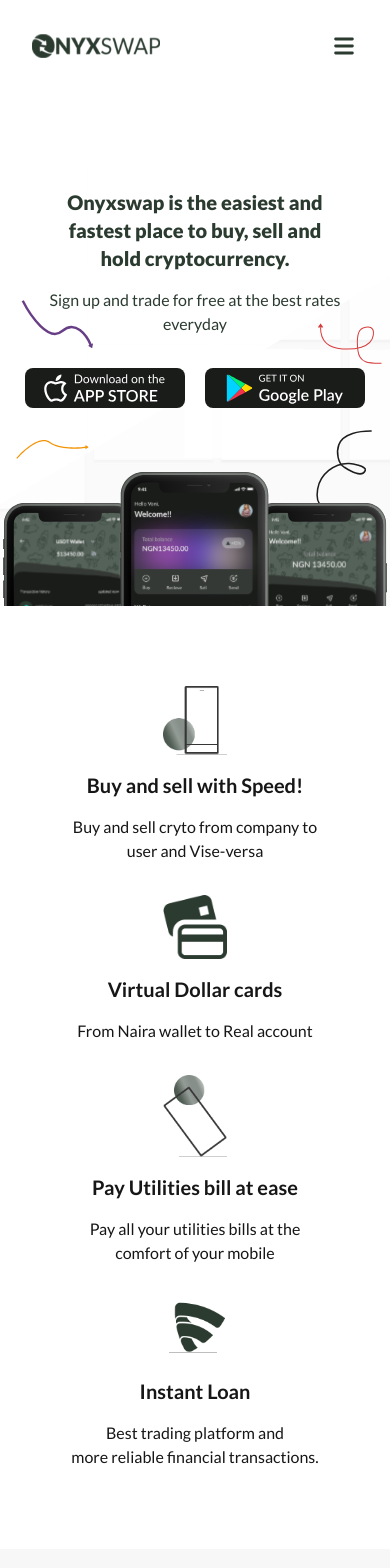
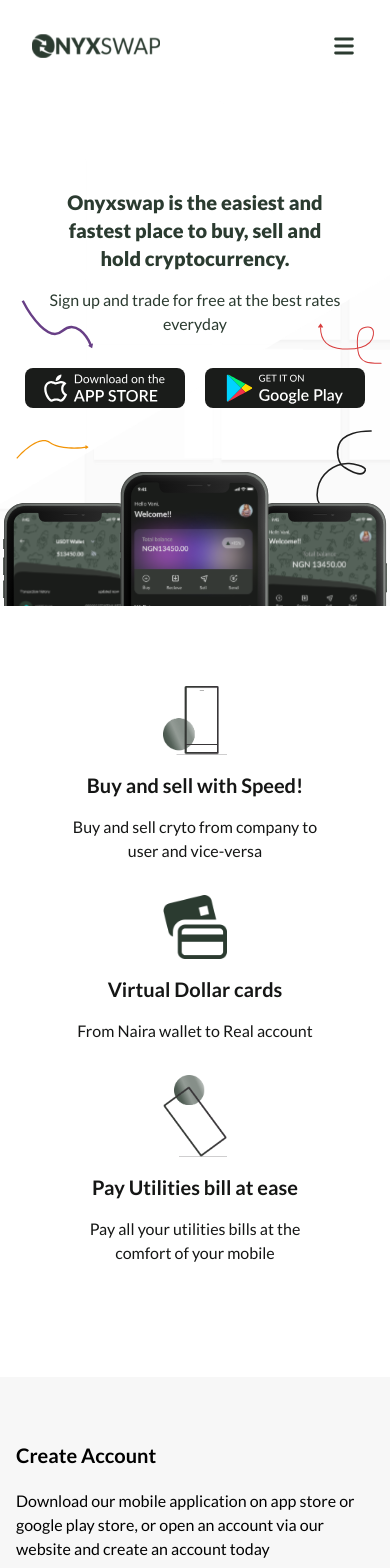
Before and after one commit to focus110/onyx, a React (Create React App) app: page / in a window 390 px wide. Shown: the top 1568 px of the page. Built offline with nearby package versions, Linux system fonts and the light colour scheme.

Commit message:
corrected typo and remove instant load service section

```diff
--- a/src/App.css
+++ b/src/App.css
@@ -21,3 +21,55 @@
     inset 0px 4px 22px rgba(43, 59, 48, 0.25);
   border-radius: 15px;
 }
+
+/*===== Animation =====*/
+.fade-in {
+  animation: fade-in 1s ease 0s 1 normal forwards;
+}
+
+@keyframes fade-in {
+  0% {
+    opacity: 0;
+  }
+
+  100% {
+    opacity: 1;
+  }
+}
+
+.slide-bottom {
+  animation: side-bottom 1s ease-in 0s normal forwards;
+}
+
+@keyframes side-bottom {
+  0% {
+    opacity: 0;
+    transform: translateY(250px);
+  }
+
+  100% {
+    opacity: 1;
+    transform: translateY(0);
+  }
+}
+
+/**
+ * ----------------------------------------
+ * animation slide-top
+ * ----------------------------------------
+ */
+
+.slide-top {
+  animation: slide-top 1s ease 0.4s 1 normal forwards;
+}
+
+@keyframes slide-top {
+  0% {
+    opacity: 0;
+    transform: translateY(100px);
+  }
+  100% {
+    opacity: 1;
+    transform: translateY(0px);
+  }
+}
--- a/src/components/About.jsx
+++ b/src/components/About.jsx
@@ -48,7 +48,7 @@
         </div>
 
         <div className="md:hidden px-4 space-y-4 ">
-          <h2 className="text-xl font-semibold pb-1">Create Accout</h2>
+          <h2 className="text-xl font-semibold pb-1">Create Account</h2>
           <p>
             Download our mobile application on app store or google play store,
             or open an account via our website and create an account today
--- a/src/components/Hero.jsx
+++ b/src/components/Hero.jsx
@@ -15,22 +15,22 @@
       <div className="container text-primary text-center space-y-0 md:space-y-2 items-center">
         <Navbar />
         <img
-          className="absolute w-[75px] sm:w-[10px] lg:w-[241px] top-[440px] md:top-[530px] left-4 sm:left-52"
+          className="fade-in absolute w-[75px] sm:w-[10px] lg:w-[241px] top-[440px] md:top-[530px] left-4 sm:left-52"
           src={vector190}
           alt="vector shape"
         />
         <img
-          className="absolute w-[82px] sm:w-[10px] lg:w-[191px] top-[300px] sm:top-80 left-4 sm:left-80"
+          className="fade-in absolute w-[82px] sm:w-[10px] lg:w-[191px] top-[300px] sm:top-80 left-4 sm:left-80"
           src={vector191}
           alt="vector shape"
         />
         <img
-          className="absolute w-[67px] sm:w-[10px] lg:w-[120px] top-80 sm:top-44 right-2 sm:right-80"
+          className="fade-in absolute w-[67px] sm:w-[10px] lg:w-[120px] top-80 sm:top-44 right-2 sm:right-80"
           src={vector192}
           alt="vector shape"
         />
         <img
-          className="absolute w-[82px] sm:w-[10px] lg:w-[159px] top-[420px] sm:top-96 right-1 sm:right-36"
+          className="fade-in absolute w-[82px] sm:w-[10px] lg:w-[159px] top-[420px] sm:top-96 right-1 sm:right-36"
           src={vector193}
           alt="vector shape"
         />
@@ -56,7 +56,7 @@
             <img className="w-40 md:w-44" src={androidBtn} alt="androidBtn" />
           </Link>
         </div>
-        <div className="relative pt-16 md:pt-16 z-10">
+        <div className="slide-top fade-in relative pt-16 md:pt-16 z-10">
           <img
             className="z-20 w-96 md:w-[1000px] mx-auto"
             src={mobile}
--- a/src/components/SectionX.jsx
+++ b/src/components/SectionX.jsx
@@ -4,7 +4,7 @@
 
 const SectionX = () => {
   return (
-    <div className="md:px-8 lg:container relative hidden md:flex justify-between items-center h-max bg-holding-phone bg-cover bg-center bg-no-repeat">
+    <div className="md:px-8 lg:px-16 relative hidden md:flex justify-between items-center h-max bg-holding-phone bg-cover bg-center bg-no-repeat">
       <div className="flex-1 flex flex-col py-16 md:py-16 justify-center bg-white">
         <div className="mt-20">
           <h2 className="text-4xl font-semibold">Your Gateway To Crypto</h2>
--- a/src/components/Services.jsx
+++ b/src/components/Services.jsx
@@ -1,26 +1,27 @@
 import React from "react";
 import vcards from "../assets/images/vcards.png";
-import instantloan from "../assets/images/instantloan.png";
+// import instantloan from "../assets/images/instantloan.png";
 import icon9079 from "../assets/images/icon9079.png";
 import icon9076 from "../assets/images/icon9076.png";
 
 const Services = () => {
   return (
-    <div className="relative container py-20 md:py-28 text-[#151615] bg-white md:bg-onyx-grey space-y-8 md:space-y-20 overflow-hidden">
+    <div className="relative md:px-8 lg:px-16 py-20 md:py-28 text-[#151615] bg-white md:bg-onyx-grey space-y-8 md:space-y-20 overflow-hidden">
       {/* <div className="absolute top-0 left-0 bg-white rounded-r-[38px] w-96 h-96"></div> */}
       {/* <div className="absolute -top- right-0 bg-white rounded-l-[38px] w-96 h-96"></div>
       <div className="absolute top- left-0 bg-white rounded-r-[38px] w-96 h-96"></div> */}
 
-      <div className="flex flex-col md:flex-row items-center space-y-8 md:space-x-0 z-10 relative">
+      <div className="side-bottom flex flex-col md:flex-row items-center space-y-8 md:space-x-0 z-10 relative">
         <div className="flex-1 flex flex-col justify-center items-center space-y-4">
           <img className="w-16 h-auto" src={icon9076} alt="icon" />
           <h2 className="text-center text-xl font-semibold">
             Buy and sell with Speed!
           </h2>
           <p className="text-center">
-            Buy and sell cryto from company to <br /> user and Vise-versa
+            Buy and sell cryto from company to <br /> user and vice-versa
           </p>
         </div>
+
         <div className="flex-1 flex flex-col justify-center items-center space-y-4">
           <img className="w-16 h-auto" src={vcards} alt="icon" />
           <h2 className="text-center text-xl font-semibold">
@@ -28,10 +29,8 @@
           </h2>
           <p className="text-center">From Naira wallet to Real account</p>
         </div>
-      </div>
 
-      <div className="flex flex-col md:flex-row items-center space-y-8 md:space-x-0 z-10 relative">
-        <div className="flex-1 flex flex-col justify-center items-center space-y-4">
+        <div className="slide-top flex-1 flex flex-col justify-center items-center space-y-4">
           <img className="w-16 h-auto" src={icon9079} alt="icon" />
           <h2 className="text-center text-xl font-semibold">
             Pay Utilities bill at ease
@@ -40,14 +39,17 @@
             Pay all your utilities bills at the <br /> comfort of your mobile
           </p>
         </div>
-        <div className="flex-1 flex flex-col justify-center items-center space-y-4">
+      </div>
+
+      <div className="flex flex-col md:flex-row items-center space-y-8 md:space-x-0 z-10 relative">
+        {/* <div className="slide-top flex-1 flex flex-col justify-center items-center space-y-4">
           <img className="w-16 h-auto" src={instantloan} alt="icon" />
           <h2 className="text-center text-xl font-semibold">Instant Loan</h2>
           <p className="text-center">
             Best trading platform and <br /> more reliable financial
             transactions.
           </p>
-        </div>
+        </div> */}
       </div>
     </div>
   );
```
